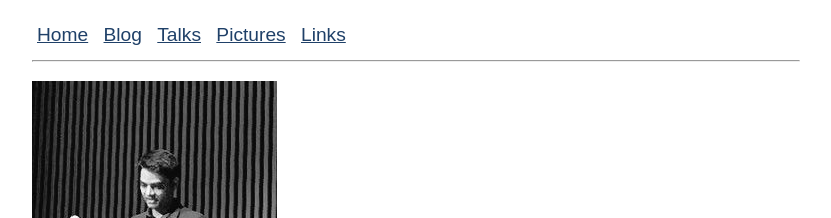
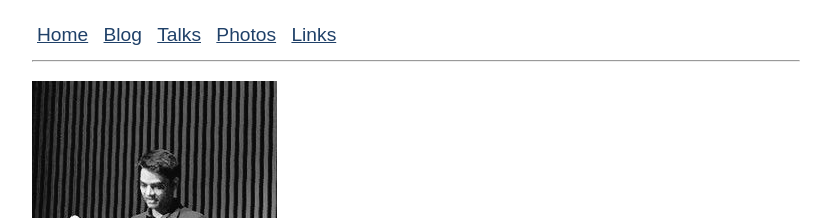
Before and after one commit to amitlan/website, a Jekyll site: the page built from index.md, in a window 1280 px wide. Shown: the top 218 px of the page, without its empty margins (224-1055 px from the left). Built offline with Jekyll 4.4.1, drawn with Linux system fonts in a browser that asks for light colours.

Commit message:
call them photos

```diff
--- a/_layouts/default.html
+++ b/_layouts/default.html
@@ -29,7 +29,7 @@
 	<a href="/">Home</a>
 	<a href="/writing">Blog</a>
 	<a href="/talks">Talks</a>
-	<a href="/photolog">Pictures</a>
+	<a href="/photolog">Photos</a>
 	<a href="/bookmarks">Links</a>
 </nav>
  <hr>
--- a/_layouts/photos.html
+++ b/_layouts/photos.html
@@ -29,7 +29,7 @@
 	<a href="/">Home</a>
 	<a href="/writing">Blog</a>
 	<a href="/talks">Talks</a>
-	<a href="/photolog">Pictures</a>
+	<a href="/photolog">Photos</a>
 	<a href="/bookmarks">Links</a>
 </nav>
 <hr>
--- a/_layouts/writing.html
+++ b/_layouts/writing.html
@@ -30,7 +30,7 @@
 	<a href="/">Home</a>
 	<a href="/writing">Blog</a>
 	<a href="/talks">Talks</a>
-	<a href="/photolog">Pictures</a>
+	<a href="/photolog">Photos</a>
 	<a href="/bookmarks">Links</a>
 </nav>
 <hr>
```
Also changed, not shown: photolog/index.md (+1 -1 lines).
